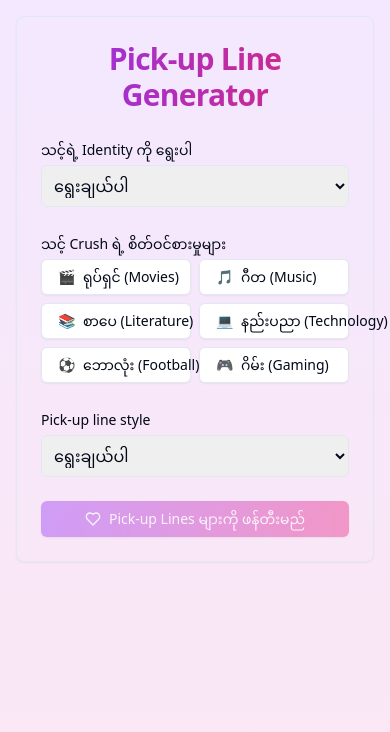
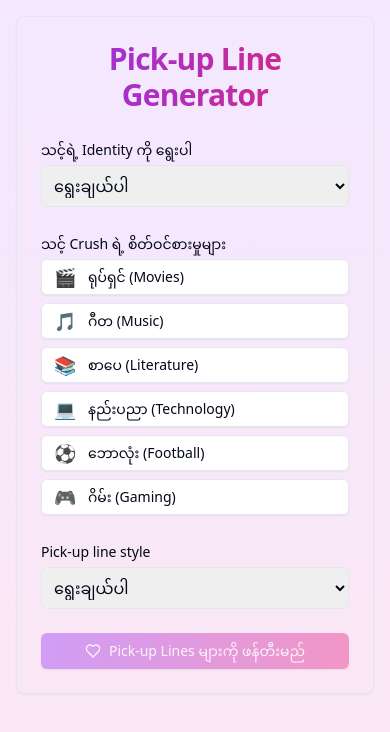
Before and after one commit to zeroday27/mm-pickupline-gen, a React (Vite) app: page / in a window 390 px wide. Shown: the top 732 px of the page. Built offline with nearby package versions, Linux system fonts and the light colour scheme.

Commit message:
Fix for mobile responsive in catagories & output

```diff
--- a/src/components/PickupLineForm.jsx
+++ b/src/components/PickupLineForm.jsx
@@ -45,25 +45,24 @@ export default function PickupLineForm({ formData, setFormData, loading, onGener
 
           <div>
   <Label>သင့် Crush ရဲ့ စိတ်ဝင်စားမှုများ</Label>
-            <div className="grid grid-cols-2 md:grid-cols-3 gap-2 mt-1">
+  <div className="grid grid-cols-1 sm:grid-cols-2 gap-2 mt-1">
     {interests.map((interest) => (
       <Button
         key={interest.value}
         variant={formData.interests[0] === interest.value ? "secondary" : "outline"}
-                  className={`justify-start transition-all ${
+        className={`justify-start w-full p-3 text-sm sm:text-base transition-all ${
           formData.interests[0] === interest.value
             ? "bg-purple-100 border-purple-500 text-purple-700 hover:bg-purple-200"
             : "hover:bg-purple-50"
         }`}
         onClick={() => handleInterestClick(interest.value)}
       >
-                  <span className="mr-2">{interest.emoji}</span>
-                  {interest.label}
+        <span className="mr-3 text-lg">{interest.emoji}</span>
+        <span className="text-left flex-1">{interest.label}</span>
       </Button>
     ))}
   </div>
 </div>
-
           <div>
             <Label>Pick-up line style</Label>
             <select
```
Also changed, not shown: src/index.css (+15 -0 lines). Lines whose indentation alone changed are shown as unchanged.
